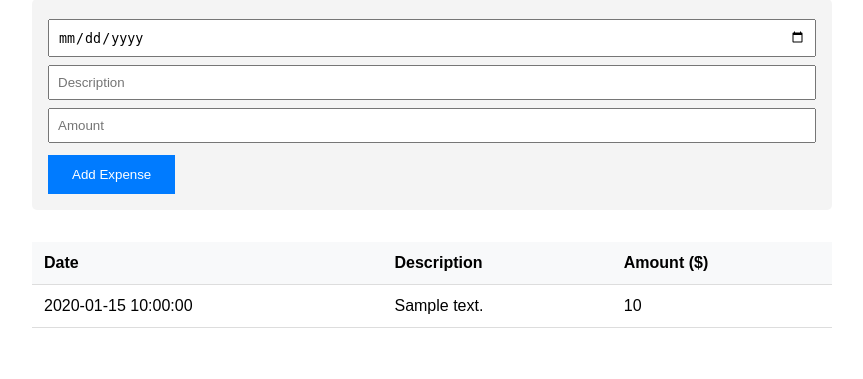
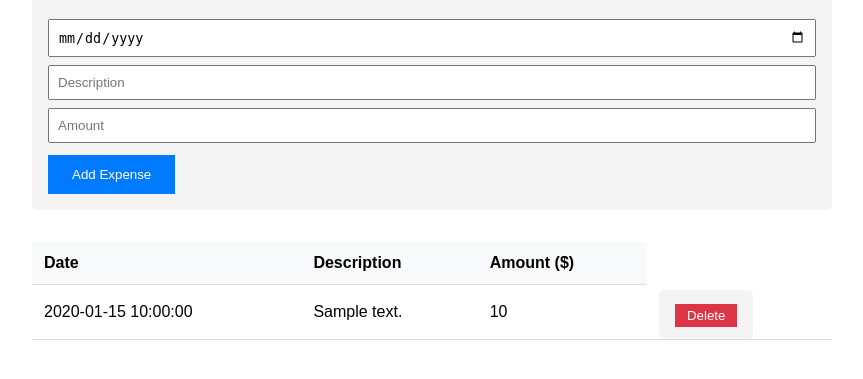
Before and after one commit to danielgelchu0-sketch/expense-tracker, a Flask app: template templates/index.html in a window 1280 px wide. Shown: the part 91-470 px from the top of the page, without its empty margins (208-1071 px from the left). Run offline with Flask 3, Linux system fonts and the light colour scheme; the template is opened without the code that fills it: most values are stand-ins (such as "Sample title", 1, 10 or a date in 2020).

Commit message:
Fix delete route and UI integration

```diff
--- a/app.py
+++ b/app.py
@@ -30,5 +30,23 @@ def add_expense():
     conn.close()
     return redirect(url_for('home'))
 
+@app.route('/delete/<int:id>', methods=['POST'])
+def delete_expense(id):
+    conn = get_db_connection()
+    conn.execute('DELETE FROM expenses WHERE id = ?', (id,))
+    conn.commit()
+    conn.close()
+    return redirect(url_for('home'))
+
 if __name__ == '__main__':
     app.run(debug=True)
+
+
+
+@app.route('/delete/<int:id>', methods=['POST'])
+def delete_expense(id):
+    conn = get_db_connection()
+    conn.execute('DELETE FROM expenses WHERE id = ?', (id,))
+    conn.commit()
+    conn.close()
+    return redirect(url_for('home'))
--- a/templates/index.html
+++ b/templates/index.html
@@ -33,17 +33,22 @@
                 <th>Description</th>
                 <th>Amount ($)</th>
             </tr>
-        </thead>
        <tbody>
     {% for expense in expenses %}
     <tr>
         <td>{{ expense['date'] }}</td>
         <td>{{ expense['description'] }}</td>
         <td>{{ expense['amount'] }}</td>
+        <td>
+            <form action="/delete/{{ expense['id'] }}" method="POST" style="display:inline;">
+                <button type="submit" style="background:#dc3545; padding:0.25rem 0.75rem;"
+                        onclick="return confirm('Delete this expense?')">Delete</button>
+            </form>
+        </td>
     </tr>
     {% else %}
     <tr>
-                <td colspan="3">No expenses recorded yet.</td>
+        <td colspan="4">No expenses recorded yet.</td>
     </tr>
     {% endfor %}
 </tbody>
```
Lines whose indentation alone changed are shown as unchanged.
